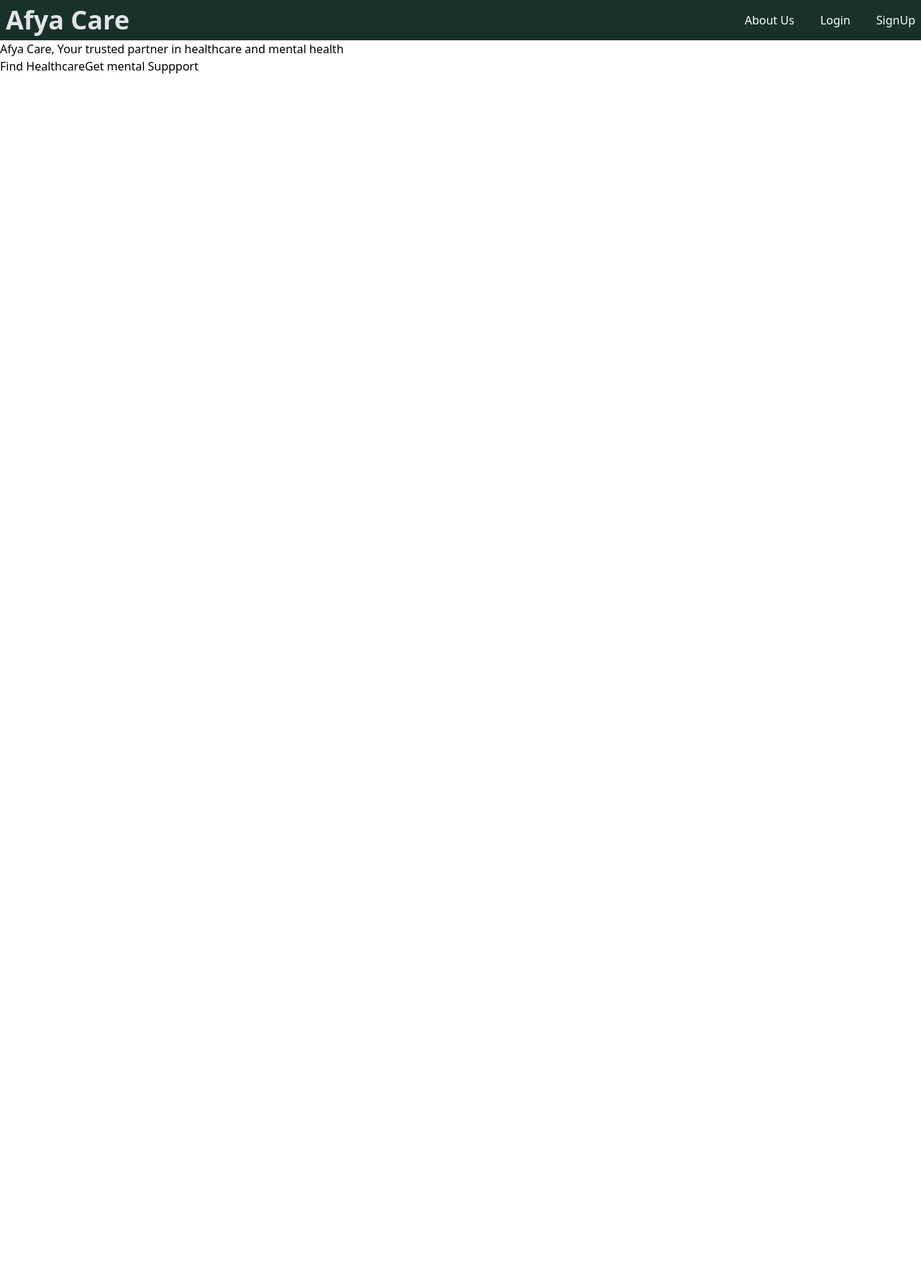
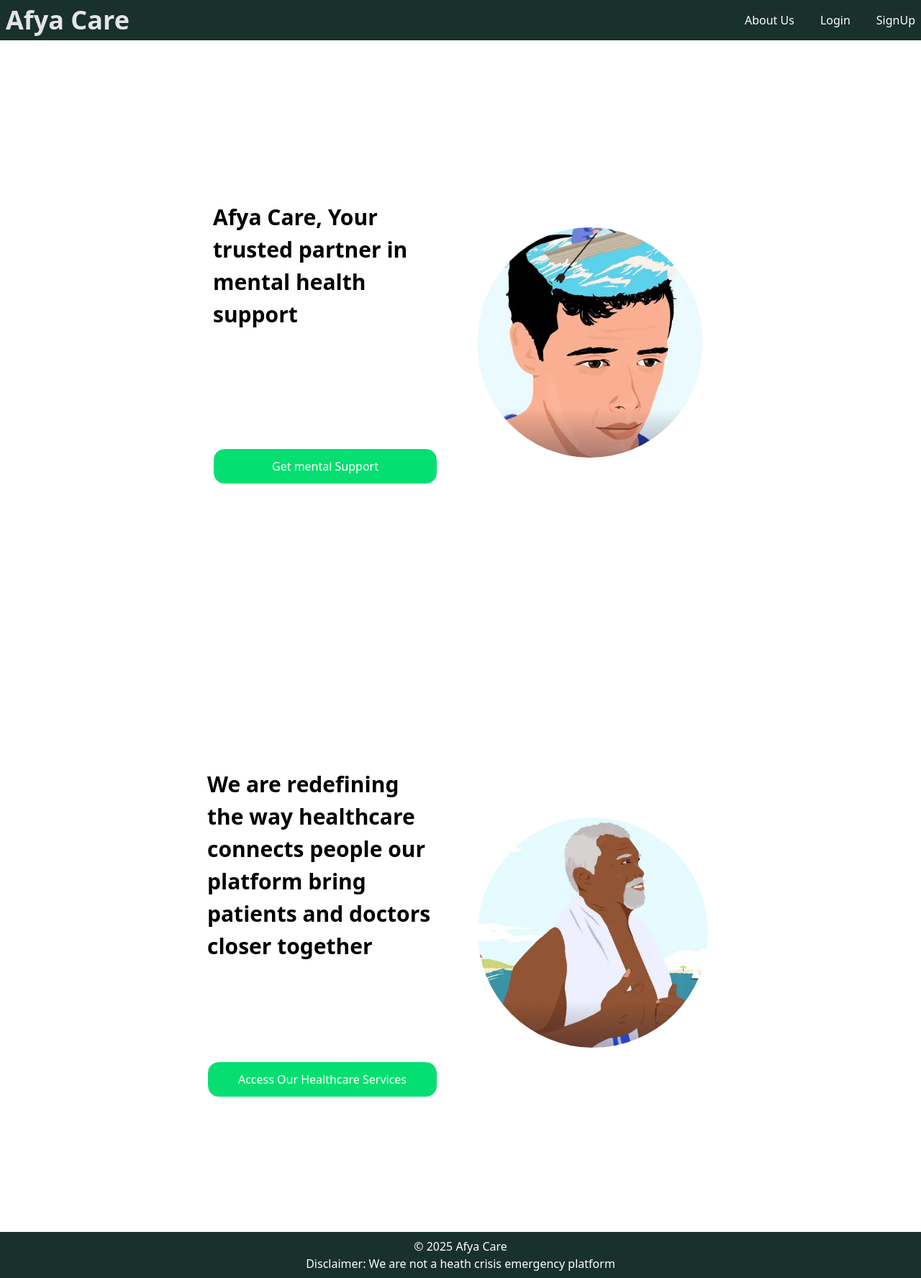
Before and after one commit to Ianmwia/react-capstone-med, a React (Vite) app: page / in a window 1280 px wide. Shown: the whole page at 72% size. Before the commit the page ends 800 px from the top, so only its background shows below. Built offline with nearby package versions, Linux system fonts and the light colour scheme.

Commit message:
styling the landing page

```diff
--- a/pages/LandingPage.jsx
+++ b/pages/LandingPage.jsx
@@ -1,13 +1,34 @@
 import Navbar from '../components/Navbar'
+import Footer from '../components/Footer'
+import mentalhealth from '../src/assets/mental health.webp'
+import healthcareimage from '../src/assets/healthcare-image.webp'
+
 export default function LandingPage(){
     return(
         <>
         <Navbar/>
-        <div>
-            <h2>Afya Care, Your trusted partner in healthcare and mental health</h2>
-            <button>Find Healthcare </button>
-            <button>Get mental Suppport </button>
+        <main className='m-3'>
+        <div className='flex gap-12 max-w-3xl mx-auto p-10 h-screen mt-5 mb-5'>
+            <div className='flex flex-col justify-evenly flex-1'>
+              <h2 className='text-[30px] font-semibold flex items-center'>Afya Care, Your trusted partner in mental health support</h2>
+              <button className='border rounded-2xl bg-green-400 text-white p-3 '>Get mental Support </button>
+            </div>
+            <div className='flex-1 flex flex-col justify-center gap-2 p-2'>
+            <img className='object-cover object-center rounded-full h-80 w-80 items-center' src={mentalhealth} alt="mental health image" />
+            </div>
         </div>
+        <div className='flex gap-12 max-w-3xl mx-auto p-8 h-screen mb-4 rounded-2xl'>
+            <div className='flex flex-col justify-evenly flex-1'>
+                <h2 className='text-[30px] font-semibold  flex items-center'>We are redefining the way healthcare connects people
+                    our platform bring patients and doctors closer together</h2>
+                <button className='border rounded-2xl bg-green-400 text-white p-3'>Access Our Healthcare Services</button>
+            </div>
+            <div className='flex-1 flex flex-col justify-center gap-2 p-2'>
+                <img className='object-cover object-center rounded-full h-80 w-80 items-center' src={healthcareimage} alt='health care image'/>
+            </div>
+        </div>
+        </main>
+        <Footer/>
         </>
     )
 }
```
